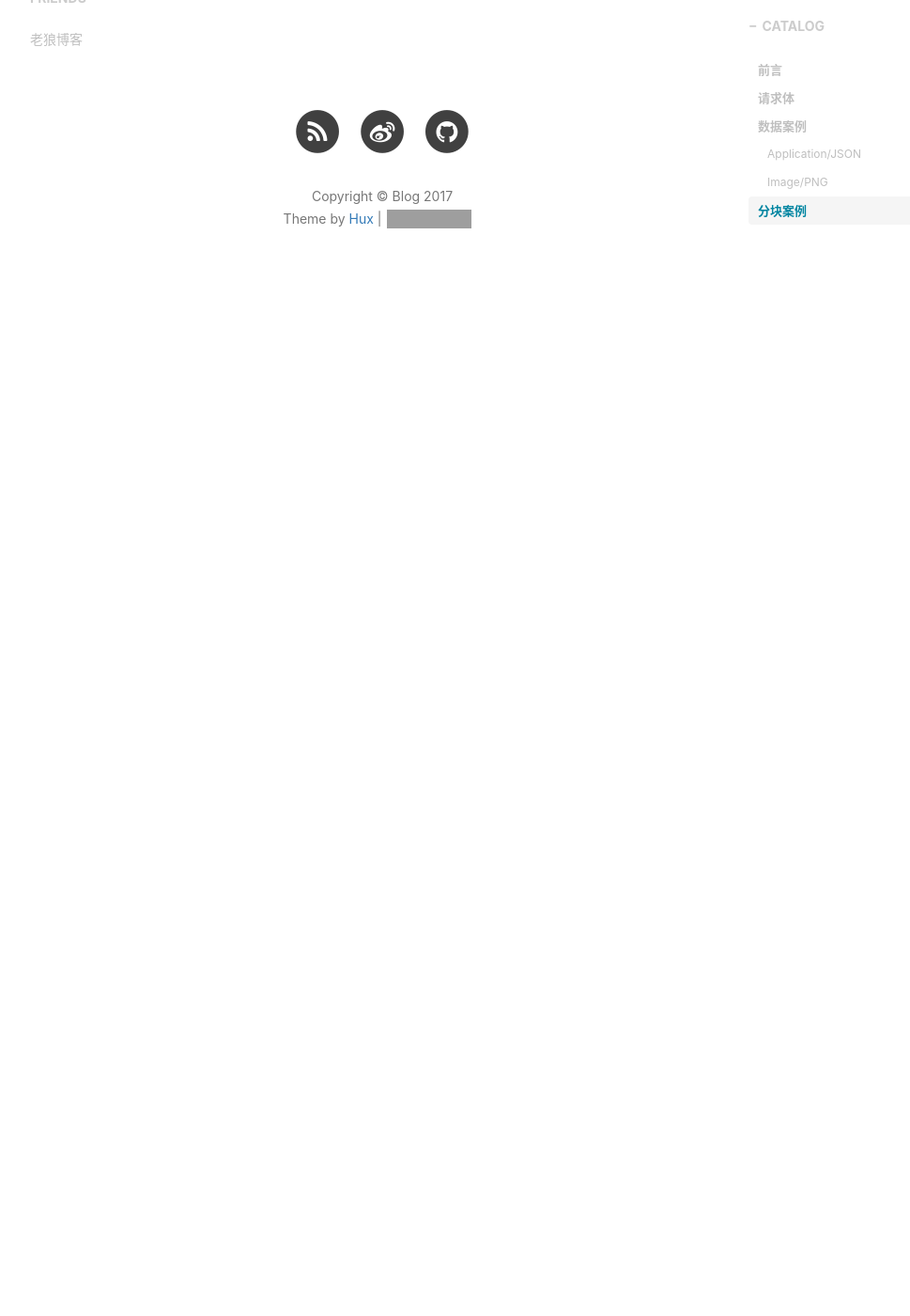
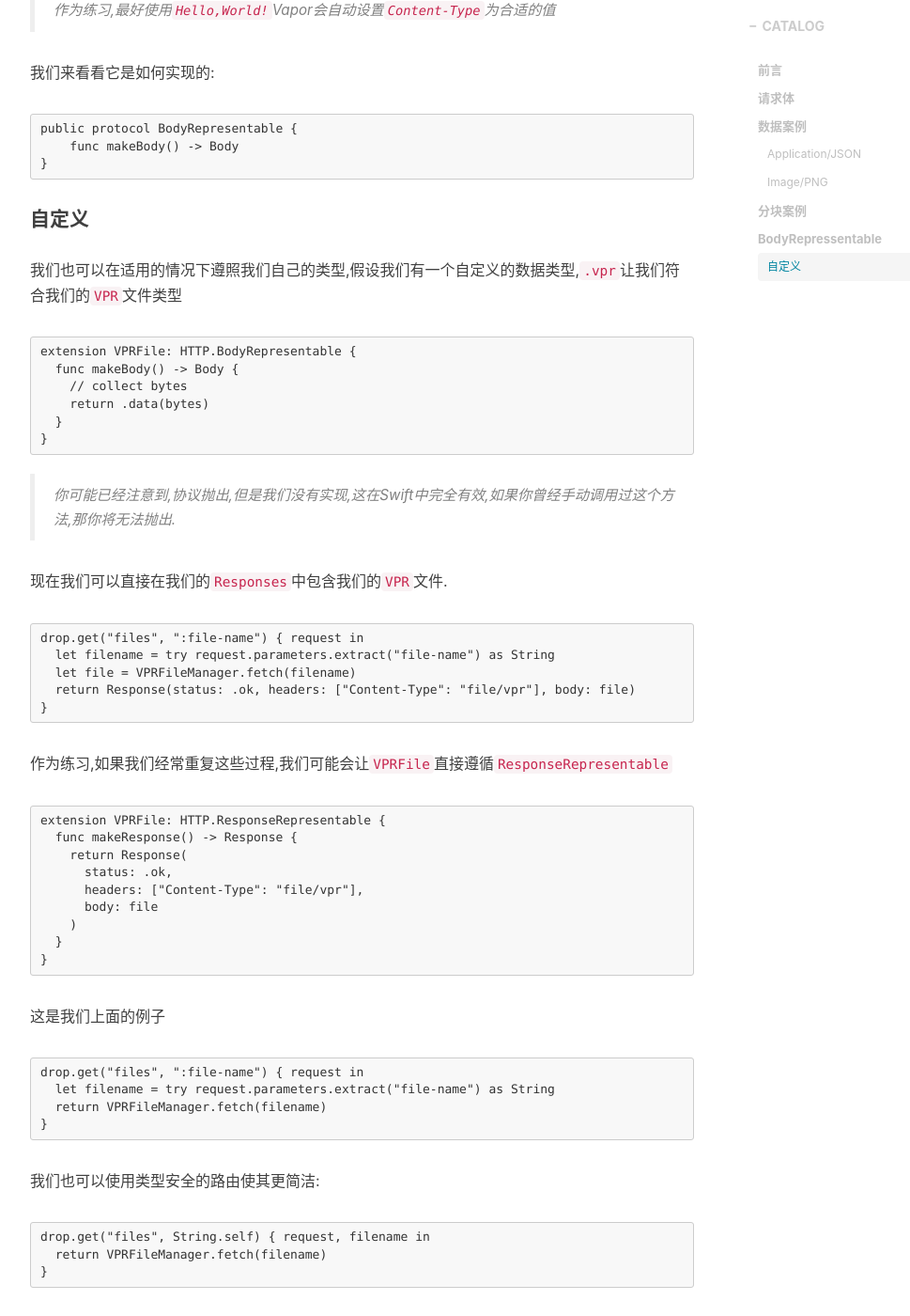
Before and after one commit to fandongtongxue/fandongtongxue.github.io, a Jekyll site: the page built from _posts/2017-08-20-iOS-SwiftVaporWeb23.markdown, in a window 1280 px wide and 1400 px high, scrolled down 2587 px. Shown: the whole window at 94% size, without its empty margins (233-1202 px from the left). Built offline with Jekyll 4.4.1, drawn with Linux system fonts in a browser that asks for light colours; nearby versions of some CDN libraries; comment, search, counter and statistics services are not loaded; before the commit the page ends 2924 px from its top, so only the background shows below that; some of the changed text lies outside the part shown; grey boxes are pictures that could not be loaded.

Commit message:
提交完整文章

````diff
--- a/_posts/2017-08-20-iOS-SwiftVaporWeb23.markdown
+++ b/_posts/2017-08-20-iOS-SwiftVaporWeb23.markdown
@@ -68,3 +68,71 @@ return Response(status: .ok) { chunker in
 }
 ```
 >确保在分块离开范围之前调用`close()`
+
+### BodyRepressentable
+
+除了具体的`Body`类型,就像在Vapor中常见,我们也广泛的支持`BodyRepresentable`.这意味着我们通常转换的类型的对象可以互换使用,举个栗子
+
+```
+return Response(body: "Hello, World!")
+```
+在上面的例子中,字符串被转换成二进制,并且添加到了请求体中
+>作为练习,最好使用`Hello,World!`Vapor会自动设置`Content-Type`为合适的值
+
+我们来看看它是如何实现的:
+
+```
+public protocol BodyRepresentable {
+    func makeBody() -> Body
+}
+```
+#### 自定义
+我们也可以在适用的情况下遵照我们自己的类型,假设我们有一个自定义的数据类型,`.vpr`让我们符合我们的`VPR`文件类型
+
+```
+extension VPRFile: HTTP.BodyRepresentable {
+  func makeBody() -> Body {
+    // collect bytes
+    return .data(bytes)
+  }
+}
+```
+>你可能已经注意到,协议抛出,但是我们没有实现,这在Swift中完全有效,如果你曾经手动调用过这个方法,那你将无法抛出.
+
+现在我们可以直接在我们的`Responses`中包含我们的`VPR`文件.
+
+```
+drop.get("files", ":file-name") { request in
+  let filename = try request.parameters.extract("file-name") as String
+  let file = VPRFileManager.fetch(filename)
+  return Response(status: .ok, headers: ["Content-Type": "file/vpr"], body: file)
+}
+```
+作为练习,如果我们经常重复这些过程,我们可能会让`VPRFile`直接遵循`ResponseRepresentable`
+
+```
+extension VPRFile: HTTP.ResponseRepresentable {
+  func makeResponse() -> Response {
+    return Response(
+      status: .ok,
+      headers: ["Content-Type": "file/vpr"],
+      body: file
+    )
+  }
+}
+```
+这是我们上面的例子
+
+```
+drop.get("files", ":file-name") { request in
+  let filename = try request.parameters.extract("file-name") as String
+  return VPRFileManager.fetch(filename)
+}
+```
+我们也可以使用类型安全的路由使其更简洁:
+
+```
+drop.get("files", String.self) { request, filename in
+  return VPRFileManager.fetch(filename)
+}
+```
````
